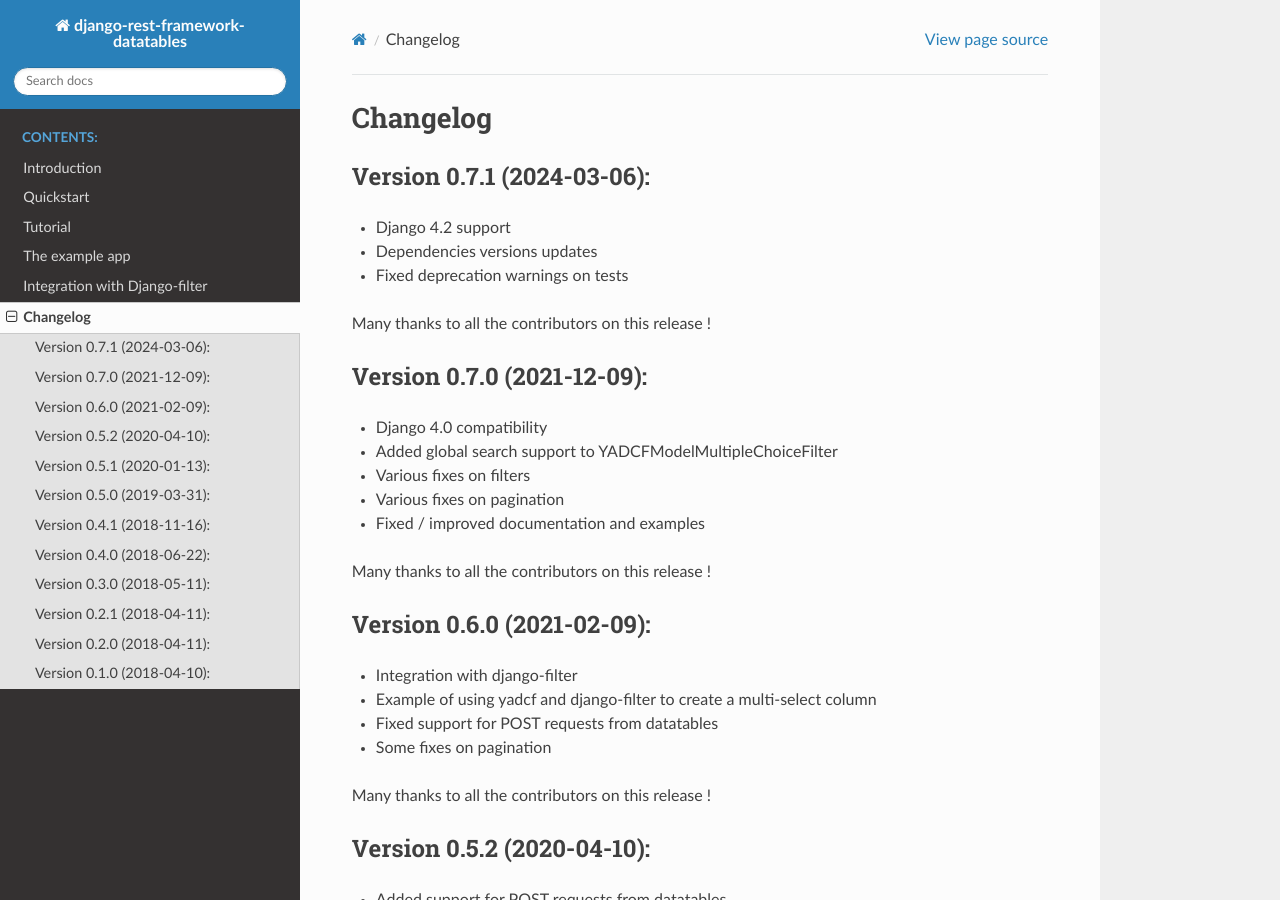
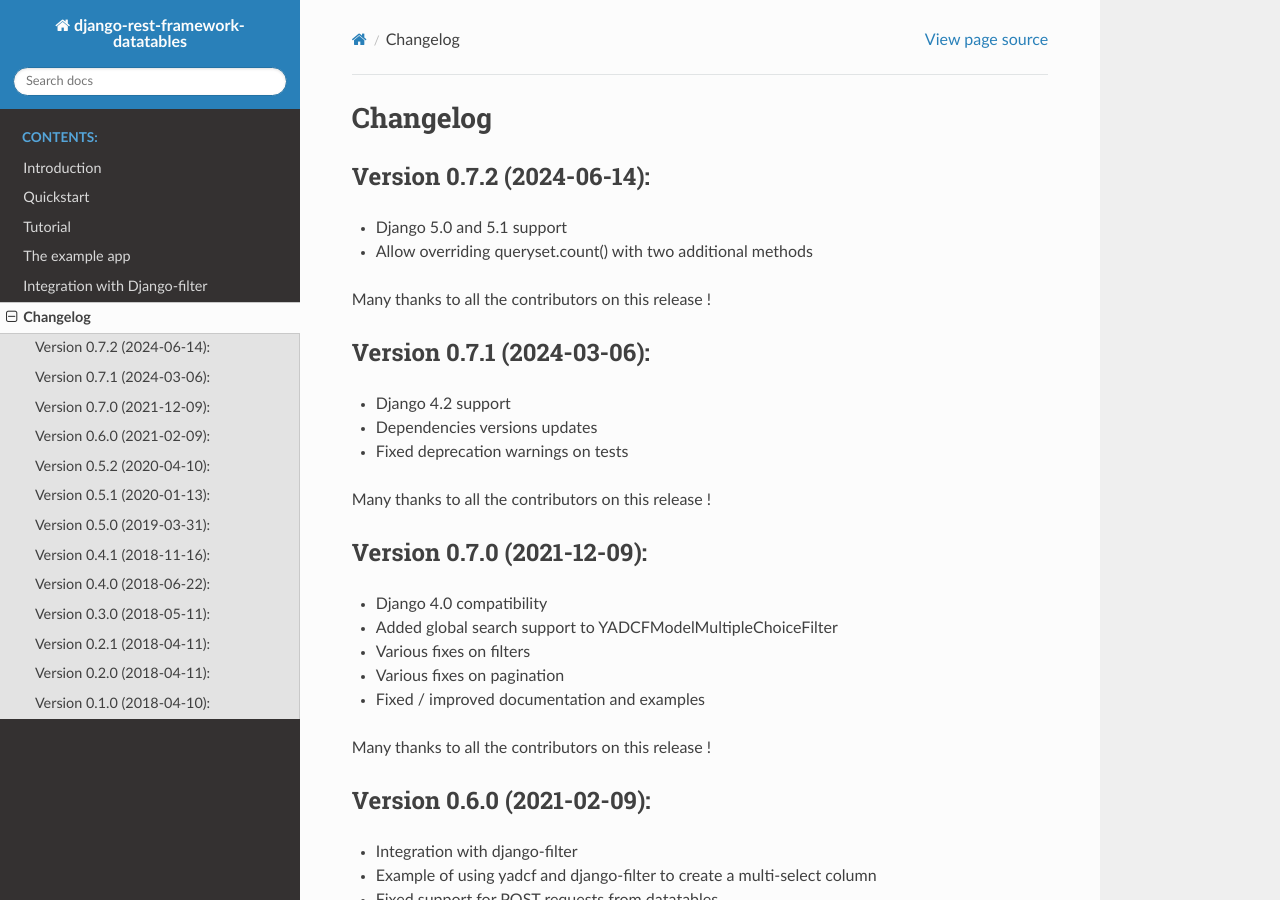
Before and after one commit to izimobil/django-rest-framework-datatables, a Sphinx documentation site: the page built from docs/changelog.rst, in a window 1280 px wide and 900 px high. Built offline with Sphinx 7.4.7 and the Read the Docs theme 2.0.0, drawn with Linux system fonts in a browser that asks for light colours.

Commit message:
Release 0.7.2

```diff
--- a/docs/changelog.rst
+++ b/docs/changelog.rst
@@ -1,5 +1,13 @@
 Changelog
 =========
+
+Version 0.7.2 (2024-06-14):
+---------------------------
+
+- Django 5.0 and 5.1 support
+- Allow overriding queryset.count() with two additional methods
+
+Many thanks to all the contributors on this release !
 
 Version 0.7.1 (2024-03-06):
 ---------------------------
--- a/rest_framework_datatables/__init__.py
+++ b/rest_framework_datatables/__init__.py
@@ -1 +1 @@
-__version__ = '0.7.1'
+__version__ = '0.7.2'
```
